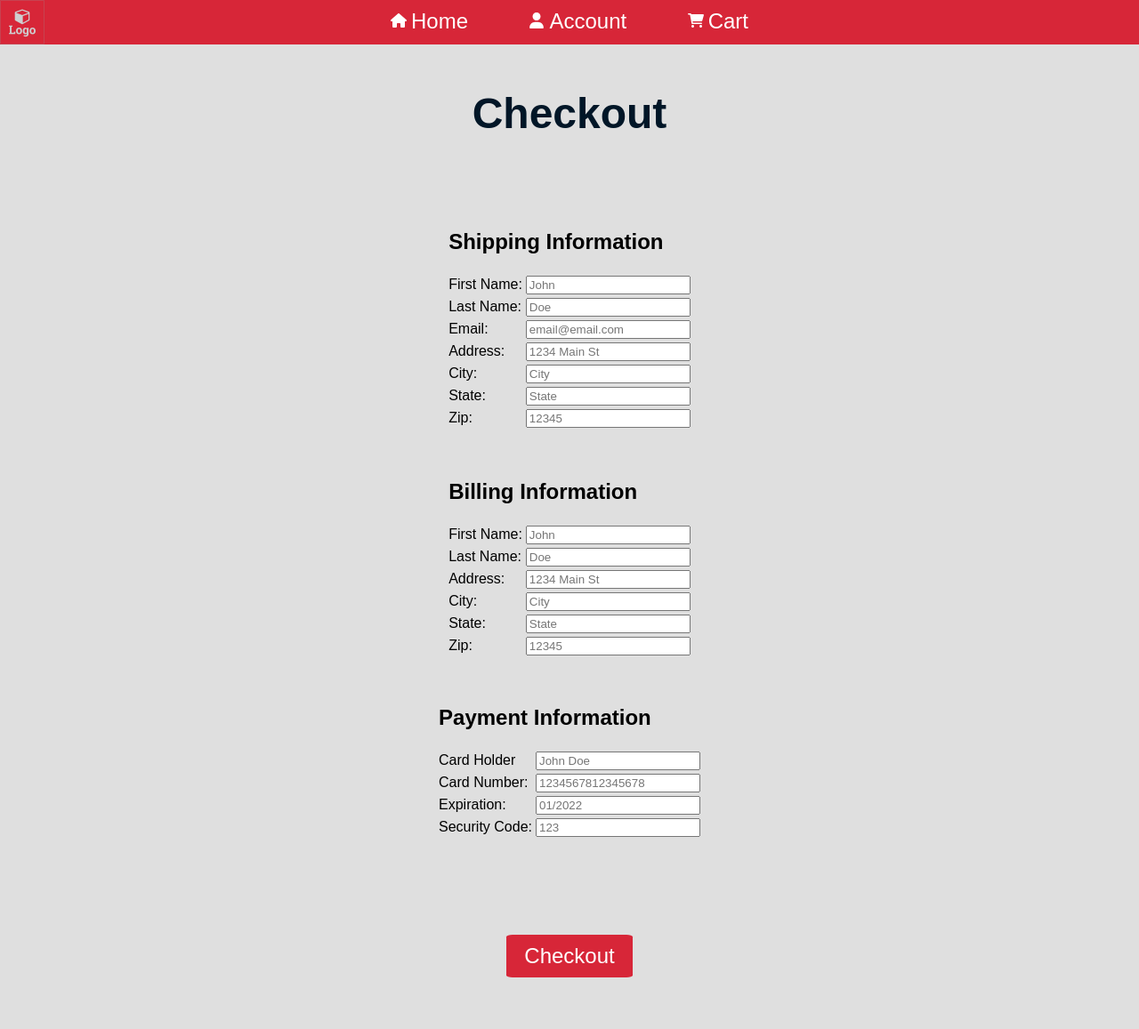
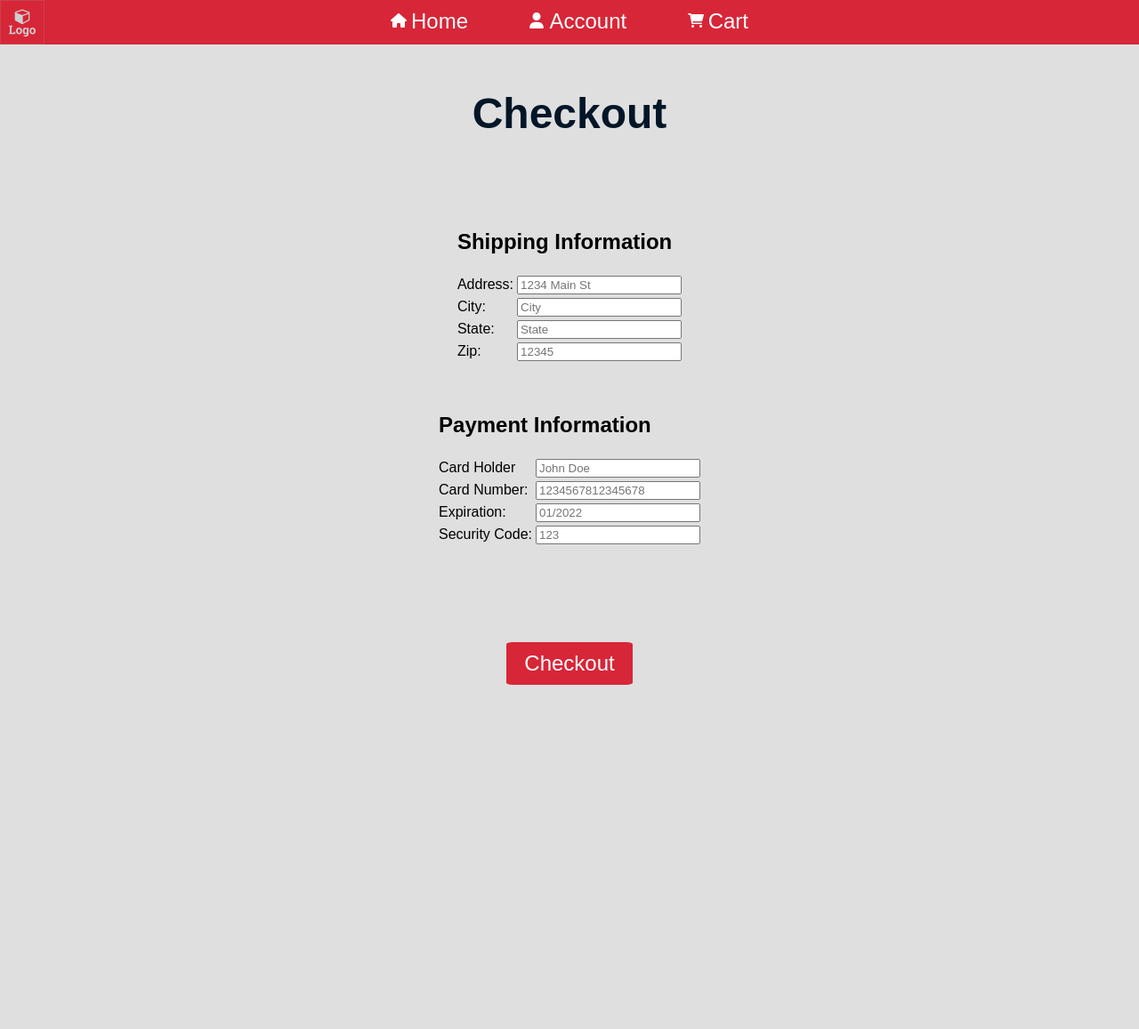
Before and after one commit to Master449/niu-2025-compsci, a PHP site: page /pages/checkout.php in a window 1280 px wide. Shown: the whole page at 89% size. After the commit the page ends 770 px from the top, so only its background shows below. Run offline with PHP 8.4, Linux system fonts and the light colour scheme; some web fonts are replaced.

Commit message:
SQL needed changing (again) checkout Shipping works fine, need to test

```diff
--- a/pages/checkout.php
+++ b/pages/checkout.php
@@ -50,19 +50,6 @@ button {
             <tr>
                     <td colspan="2"><h2>Shipping Information</h2></td>
                 </tr>
-                <tr>
-                    <td>First Name:</td>
-                    <td><input type="text" name="firstname" placeholder="John" required></td>
-                </tr>
-                <tr>
-                    <td>Last Name:</td>
-                    <td><input type="text" name="lastname" placeholder="Doe" required></td>
-                </tr>
-                <tr>
-                    <td>Email:</td>
-                    <td><input type="text" name="email" placeholder="email@email.com" required></td>
-                </tr>
-                <tr>
                     <td>Address:</td>
                     <td><input type="text" name="address" placeholder="1234 Main St" required></td>
                 </tr>
@@ -79,35 +66,6 @@ button {
                     <td><input type="text" name="zip" placeholder="12345" required></td>
                 </tr>
                 <tr></tr>
-                <table>
-                    <tr>
-                        <td colspan="2"><h2>Billing Information</h2></td>
-                    </tr>
-                    <tr>
-                        <td>First Name:</td>
-                        <td><input type="text" name="bfirstname" placeholder="John" required></td>
-                    </tr>
-                    <tr>
-                        <td>Last Name:</td>
-                        <td><input type="text" name="blastname" placeholder="Doe" required></td>
-                    </tr>
-                    <tr>
-                        <td>Address:</td>
-                        <td><input type="text" name="baddress" placeholder="1234 Main St" required></td>
-                    </tr>
-                    <tr>
-                        <td>City:</td>
-                        <td><input type="text" name="bcity" placeholder="City" required></td>
-                    </tr>
-                    <tr>
-                        <td>State:</td>
-                        <td><input type="text" name="bstate" placeholder="State" required></td>
-                    </tr>
-                    <tr>
-                        <td>Zip:</td>
-                        <td><input type="text" name="bzip" placeholder="12345" required></td>
-                    </tr>
-                </table>
                 <table>
                     <tr>
                         <td colspan="2"><h2>Payment Information</h2></td>
@@ -143,33 +101,64 @@ button {
             }
 
             if (isset($_POST['checkout'])) {
+                // Cart         cart_id, id_inv, quantity, id_user
+                // Inventory    id_inv, inv_name, inv_price, inv_desc, inv_image
+                // Orders       order_no, tracking_no, process_state, order_date, user_email, id_emp
+                // OrderInfo    no_order, id_inv, quantity
+                // Shipping     shipping_id, country, state_province, city, zipcode, address, user_email
+                // Billing      billing_id, country, state_province, city, zipcode, address, user_email
+
+
                 // Shipping Information
-                //$firstname = $_POST['firstname'];
-                //$lastname = $_POST['lastname'];
-                $email = $_POST['email'];
-                //$address = $_POST['address'];
-                //$city = $_POST['city'];
-                //$state = $_POST['state'];
-                //$zip = $_POST['zip'];
-
-                // Billing Information
-                //$bfirstname = $_POST['bfirstname'];
-                //$blastname = $_POST['blastname'];
-                //$baddress = $_POST['baddress'];
-                //$bcity = $_POST['bcity'];
-                //$bstate = $_POST['bstate'];
-                //$bzip = $_POST['bzip'];
+                $address = $_POST['address'];
+                $city = $_POST['city'];
+                $state = $_POST['state'];
+                $zip = $_POST['zip'];
 
                 // Card
-                //$cardholder = $_POST['cardholder'];
-                //$cardnumber = $_POST['cardnumber'];
-                //$expiration = $_POST['expiration'];
-                //$securitycode = $_POST['securitycode'];
+                $cardholder = $_POST['cardholder'];
+                $cardnumber = $_POST['cardnumber'];
+                $expiration = $_POST['expiration'];
+                $securitycode = $_POST['securitycode'];
 
-                $pattern = "^[_a-z0-9-]+(\.[_a-z0-9-]+)*@[a-z0-9-]+(\.[a-z0-9-]+)*(\.[a-z]{2,3})$^";
-                if (!preg_match ($pattern, $email) ){
-                    echo "Email is not valid.";
+                // Get the user's email
+                $email = $_SESSION['email_addr'];
+                $user_id = $_SESSION['user_id'];
+
+                // Insert Shipping Information
+                $sql = "INSERT INTO Shipping (country, state_province, city, zipcode, address, user_email) VALUES ('USA', '$state', '$city', '$zip', '$address', '$email')";
+                $pdo->exec($sql);
+
+                // Insert Billing Information
+                // This used to be separate, but were on a time crunch
+                $sql = "INSERT INTO Billing (country, state_province, city, zipcode, address, user_email) VALUES ('USA', '$state', '$city', '$zip', '$cardnumber', '$email')";
+
+                // Insert Order
+                $sql = "INSERT INTO Orders (order_date, user_email, id_emp) VALUES (NOW(), '$email', 10)";
+                $pdo->exec($sql);
+
+                // Insert Order Info
+                $sql = "INSERT INTO OrderInfo (no_order, id_inv, quantity) VALUES (LAST_INSERT_ID(), 1, 1)";
+                $pdo->exec($sql);
+
+                // Substract cart quantity from inventory
+                $sql = "SELECT * FROM Cart WHERE id_user = $user_id";
+                $result = $pdo->query($sql);
+                $row = $result->fetch();
+                $quantity = $row['quantity'];
+
+                foreach($pdo->query($sql) as $row) {
+                    $quantity = $row['quantity'];
+                    $id_inv = $row['id_inv'];
+                    $sql = "UPDATE Inventory SET inv_quantity = inv_quantity - $quantity WHERE id_inv = $id_inv";
+                    $pdo->exec($sql);
                 }
+
+                // Delete all items from cart
+                $sql = "DELETE FROM Cart WHERE id_user = $user_id";
+                $pdo->exec($sql);
+
+                // Redirect to confirmation page
             }
 
             ?>
--- a/webstore.sql
+++ b/webstore.sql
@@ -89,7 +89,7 @@ CREATE TABLE OrderInfo (
 
 CREATE TABLE Shipping (
 
-    shipping_id INT NOT NULL UNIQUE,
+    shipping_id INT NOT NULL UNIQUE AUTO_INCREMENT,
     country CHAR(50) NOT NULL,
     state_province CHAR(50) NOT NULL,
     city CHAR(50) NOT NULL,
@@ -104,7 +104,7 @@ CREATE TABLE Shipping (
 
 CREATE TABLE Billing (
 
-    billing_id INT NOT NULL UNIQUE,
+    billing_id INT NOT NULL UNIQUE auto_increment,
     country CHAR(50) NOT NULL,
     state_province CHAR(50) NOT NULL,
     city CHAR(50) NOT NULL,
```
